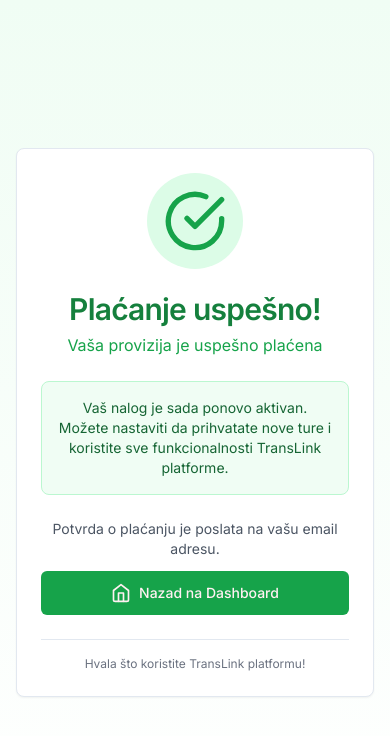
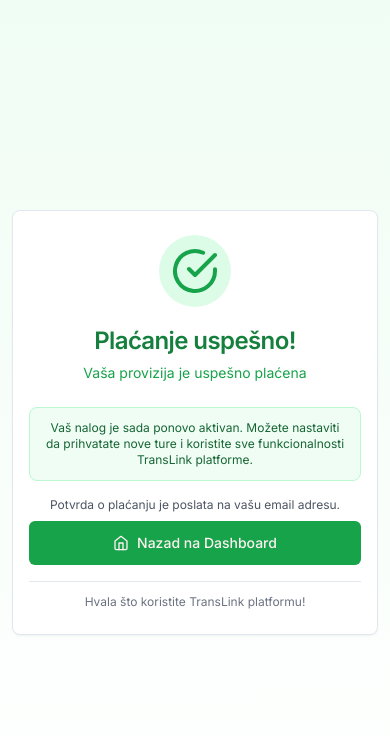
Before and after one commit to SlavkoSipka/PREVOZ-APP, a Next.js app: page /placanje-uspesno in a window 390 px wide. Shown: the top 736 px of the page. Built offline with nearby package versions, Linux system fonts and the light colour scheme.

Commit message:
Mobile optimization: Uplata Obavezna + Placanje Uspesno pages

```diff
--- a/app/placanje-uspesno/page.tsx
+++ b/app/placanje-uspesno/page.tsx
@@ -5,42 +5,42 @@ import { CheckCircle, Home } from 'lucide-react'
 
 export default function PlacanjeUspesnoPage() {
   return (
-    <div className="min-h-screen bg-gradient-to-b from-green-50 to-white flex items-center justify-center p-4">
+    <div className="min-h-screen bg-gradient-to-b from-green-50 to-white flex items-center justify-center p-3 sm:p-4">
       <Card className="w-full max-w-md text-center">
-        <CardHeader>
-          <div className="flex justify-center mb-4">
-            <div className="bg-green-100 p-4 rounded-full">
-              <CheckCircle className="h-16 w-16 text-green-600" />
+        <CardHeader className="px-4 sm:px-6">
+          <div className="flex justify-center mb-3 sm:mb-4">
+            <div className="bg-green-100 p-3 sm:p-4 rounded-full">
+              <CheckCircle className="h-12 w-12 sm:h-14 sm:w-14 md:h-16 md:w-16 text-green-600" />
             </div>
           </div>
-          <CardTitle className="text-3xl text-green-700">
+          <CardTitle className="text-2xl sm:text-3xl text-green-700">
             Plaćanje uspešno!
           </CardTitle>
-          <CardDescription className="text-base text-green-600">
+          <CardDescription className="text-sm sm:text-base text-green-600 px-2">
             Vaša provizija je uspešno plaćena
           </CardDescription>
         </CardHeader>
-        <CardContent className="space-y-6">
-          <div className="bg-green-50 border border-green-200 rounded-lg p-4">
-            <p className="text-sm text-green-800">
+        <CardContent className="space-y-4 sm:space-y-6 px-4 sm:px-6">
+          <div className="bg-green-50 border border-green-200 rounded-lg p-3 sm:p-4">
+            <p className="text-xs sm:text-sm text-green-800">
               Vaš nalog je sada ponovo aktivan. Možete nastaviti da prihvatate nove ture
               i koristite sve funkcionalnosti TransLink platforme.
             </p>
           </div>
 
-          <div className="space-y-3">
-            <p className="text-sm text-gray-600">
+          <div className="space-y-2 sm:space-y-3">
+            <p className="text-xs sm:text-sm text-gray-600">
               Potvrda o plaćanju je poslata na vašu email adresu.
             </p>
-            <Button asChild size="lg" className="w-full">
+            <Button asChild size="lg" className="w-full h-11 sm:h-12 text-sm sm:text-base touch-manipulation">
               <Link href="/vozac">
-                <Home className="mr-2 h-5 w-5" />
+                <Home className="mr-2 h-4 w-4 sm:h-5 sm:w-5" />
                 Nazad na Dashboard
               </Link>
             </Button>
           </div>
 
-          <div className="pt-4 border-t">
+          <div className="pt-3 sm:pt-4 border-t">
             <p className="text-xs text-gray-500">
               Hvala što koristite TransLink platformu!
             </p>
--- a/app/uplata-obavezna/page.tsx
+++ b/app/uplata-obavezna/page.tsx
@@ -45,25 +45,25 @@ export default async function UplataObaveznaPage() {
     : '#'
 
   return (
-    <div className="min-h-screen bg-gray-50 flex items-center justify-center p-4">
+    <div className="min-h-screen bg-gray-50 flex items-center justify-center p-3 sm:p-4">
       <Card className="w-full max-w-2xl border-red-300">
-        <CardHeader className="text-center">
-          <div className="flex justify-center mb-4">
-            <div className="bg-red-100 p-4 rounded-full">
-              <AlertCircle className="h-12 w-12 text-red-600" />
+        <CardHeader className="text-center px-4 sm:px-6">
+          <div className="flex justify-center mb-3 sm:mb-4">
+            <div className="bg-red-100 p-3 sm:p-4 rounded-full">
+              <AlertCircle className="h-10 w-10 sm:h-12 sm:w-12 text-red-600" />
             </div>
           </div>
-          <CardTitle className="text-3xl text-red-700">Nalog je blokiran</CardTitle>
-          <CardDescription className="text-base text-red-600">
+          <CardTitle className="text-2xl sm:text-3xl text-red-700">Nalog je blokiran</CardTitle>
+          <CardDescription className="text-sm sm:text-base text-red-600 px-2">
             Morate izvršiti uplatu provizije da biste nastavili korišćenje platforme
           </CardDescription>
         </CardHeader>
-        <CardContent className="space-y-6">
+        <CardContent className="space-y-4 sm:space-y-6 px-4 sm:px-6">
           {/* Test Mode Banner */}
           {testMode && (
-            <div className="bg-blue-50 border-2 border-blue-300 rounded-lg p-4">
-              <p className="text-blue-800 font-semibold mb-2">🧪 TEST MODE AKTIVAN</p>
-              <p className="text-sm text-blue-700">
+            <div className="bg-blue-50 border-2 border-blue-300 rounded-lg p-3 sm:p-4">
+              <p className="text-blue-800 font-semibold mb-1.5 sm:mb-2 text-sm sm:text-base">🧪 TEST MODE AKTIVAN</p>
+              <p className="text-xs sm:text-sm text-blue-700">
                 Aplikacija je u test fazi. Plaćanje je simulirano i nećete biti naplaćeni.
                 Kliknite dugme ispod da simulirate uspešno plaćanje.
               </p>
@@ -71,9 +71,9 @@ export default async function UplataObaveznaPage() {
           )}
 
           {/* Info o blokiranju */}
-          <div className="bg-red-50 border border-red-200 rounded-lg p-4">
-            <h3 className="font-semibold text-red-800 mb-2">Zašto je moj nalog blokiran?</h3>
-            <p className="text-sm text-red-700">
+          <div className="bg-red-50 border border-red-200 rounded-lg p-3 sm:p-4">
+            <h3 className="font-semibold text-red-800 mb-1.5 sm:mb-2 text-sm sm:text-base">Zašto je moj nalog blokiran?</h3>
+            <p className="text-xs sm:text-sm text-red-700">
               Nakon završetka ture, svi vozači su dužni da plate proviziju kako bi nastavili
               korišćenje TransLink platforme. Vaš nalog će biti automatski odblokiran čim
               uplata bude potvrđena.
@@ -83,23 +83,23 @@ export default async function UplataObaveznaPage() {
           {/* Lista neplaćenih tura */}
           {uplate && uplate.length > 0 && (
             <div>
-              <h3 className="font-semibold mb-3">Neplaćene provizije:</h3>
+              <h3 className="font-semibold mb-2 sm:mb-3 text-sm sm:text-base">Neplaćene provizije:</h3>
               <div className="space-y-2">
                 {uplate.map((uplata: any) => (
                   <div
                     key={uplata.id}
-                    className="flex justify-between items-center p-3 bg-white border rounded-lg"
+                    className="flex flex-col sm:flex-row justify-between sm:items-center gap-2 p-3 bg-white border rounded-lg"
                   >
                     <div>
-                      <p className="font-medium">
+                      <p className="font-medium text-sm sm:text-base">
                         {uplata.tura?.polazak} → {uplata.tura?.destinacija}
                       </p>
-                      <p className="text-sm text-gray-500">
+                      <p className="text-xs sm:text-sm text-gray-500">
                         {new Date(uplata.created_at).toLocaleDateString('sr-RS')}
                       </p>
                     </div>
-                    <div className="text-right">
-                      <p className="text-xl font-bold text-red-600">
+                    <div className="text-left sm:text-right">
+                      <p className="text-lg sm:text-xl font-bold text-red-600">
                         {uplata.iznos} €
                       </p>
                     </div>
@@ -110,10 +110,10 @@ export default async function UplataObaveznaPage() {
           )}
 
           {/* Ukupan iznos */}
-          <div className="border-t pt-4">
-            <div className="flex justify-between items-center mb-6">
-              <span className="text-xl font-semibold">Ukupan dug:</span>
-              <span className="text-3xl font-bold text-red-600">{ukupnoDug.toFixed(2)} €</span>
+          <div className="border-t pt-3 sm:pt-4">
+            <div className="flex justify-between items-center mb-4 sm:mb-6">
+              <span className="text-lg sm:text-xl font-semibold">Ukupan dug:</span>
+              <span className="text-2xl sm:text-3xl font-bold text-red-600">{ukupnoDug.toFixed(2)} €</span>
             </div>
 
             {/* Dugme za plaćanje - TEST ili PRAVO */}
@@ -126,12 +126,12 @@ export default async function UplataObaveznaPage() {
             ) : (
               <Button
                 size="lg"
-                className="w-full"
+                className="w-full h-11 sm:h-12 text-sm sm:text-base touch-manipulation"
                 asChild
                 disabled={!merchantCode}
               >
                 <a href={checkoutUrl} target="_blank" rel="noopener noreferrer">
-                  <CreditCard className="mr-2 h-5 w-5" />
+                  <CreditCard className="mr-2 h-4 w-4 sm:h-5 sm:w-5" />
                   Plati odmah preko 2Checkout
                 </a>
               </Button>
@@ -139,10 +139,10 @@ export default async function UplataObaveznaPage() {
           </div>
 
           {/* Informacije o plaćanju */}
-          <div className="bg-blue-50 border border-blue-200 rounded-lg p-4">
-            <div className="flex items-start">
-              <CheckCircle className="h-5 w-5 text-blue-600 mr-2 mt-0.5 flex-shrink-0" />
-              <div className="text-sm text-blue-800">
+          <div className="bg-blue-50 border border-blue-200 rounded-lg p-3 sm:p-4">
+            <div className="flex items-start gap-2 sm:gap-3">
+              <CheckCircle className="h-4 w-4 sm:h-5 sm:w-5 text-blue-600 mt-0.5 flex-shrink-0" />
+              <div className="text-xs sm:text-sm text-blue-800">
                 <p className="font-semibold mb-1">Šta se dešava nakon plaćanja?</p>
                 <p>
                   {testMode
@@ -155,10 +155,10 @@ export default async function UplataObaveznaPage() {
           </div>
 
           {/* Link za podršku */}
-          <div className="text-center text-sm text-gray-600">
+          <div className="text-center text-xs sm:text-sm text-gray-600">
             <p>
               Imate problem? {' '}
-              <Link href="/" className="text-primary hover:underline">
+              <Link href="/" className="text-primary hover:underline touch-manipulation inline-block min-h-[44px] flex items-center justify-center">
                 Kontaktirajte podršku
               </Link>
             </p>
```
